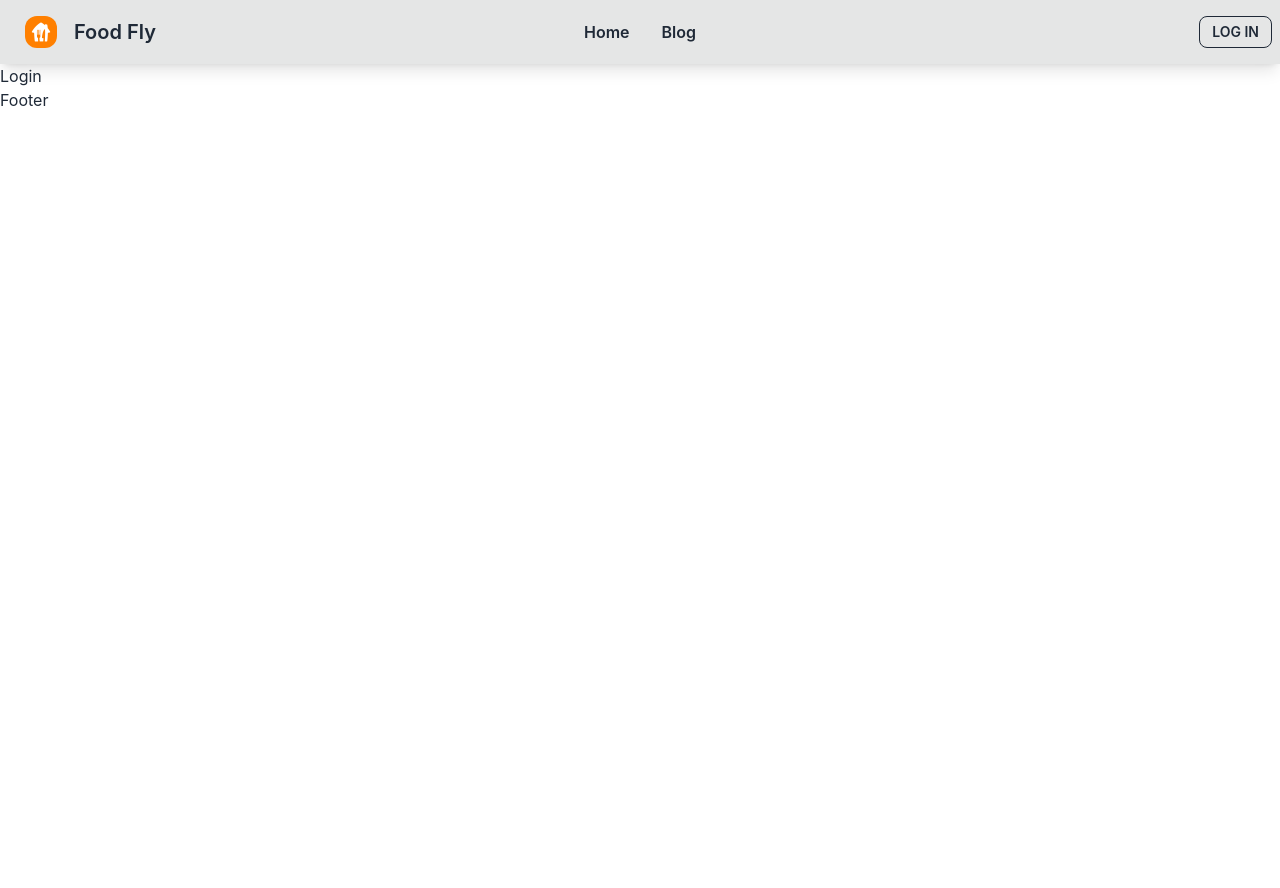
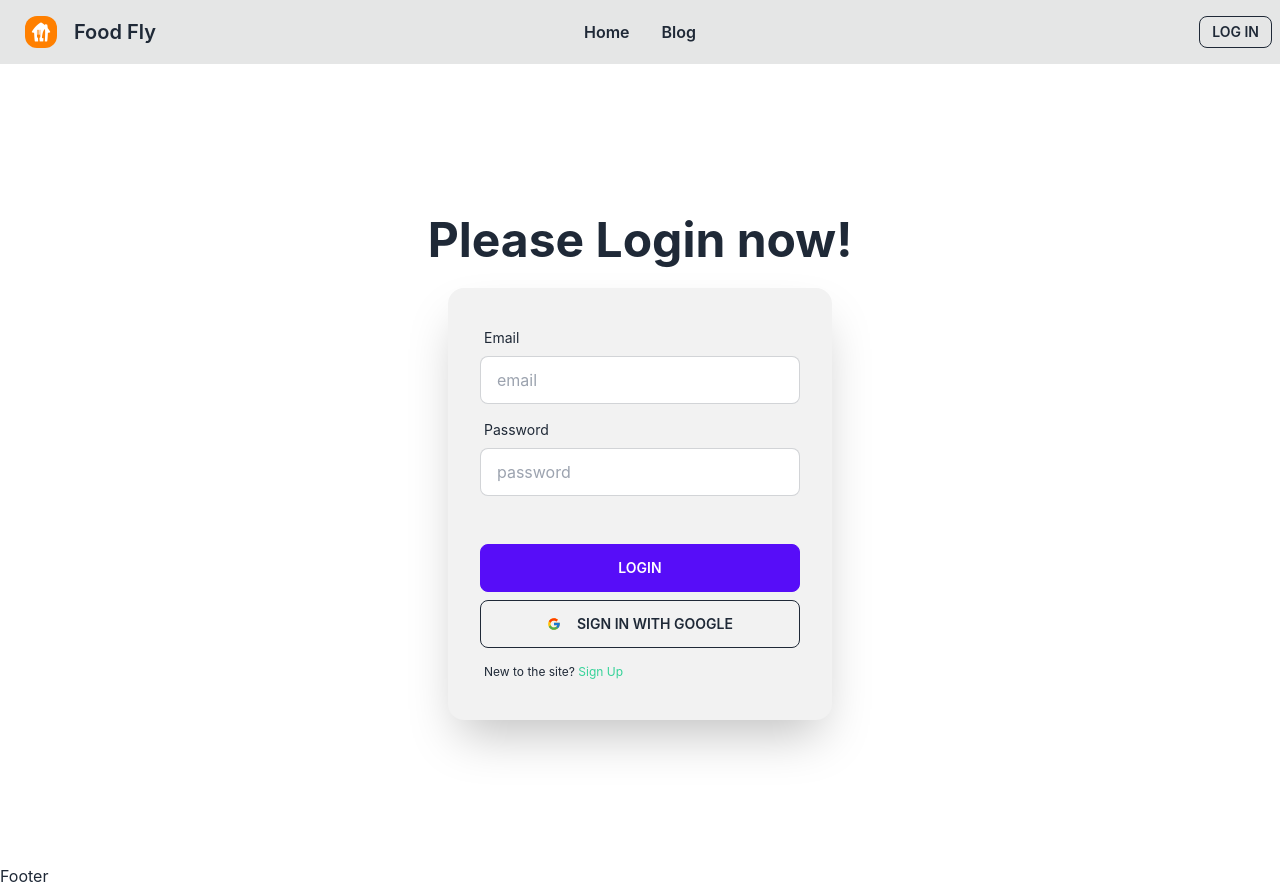
Before and after one commit to m7real/food-fly-client, a React (Create React App) app: page /login in a window 1280 px wide. Before the commit the page ends 800 px from the top, so only its background shows below. Built offline with nearby package versions, Linux system fonts and the light colour scheme; no server answers.

Commit message:
login added

```diff
--- a/package.json
+++ b/package.json
@@ -11,6 +11,7 @@
     "react": "^18.2.0",
     "react-dom": "^18.2.0",
     "react-hot-toast": "^2.4.0",
+    "react-icons": "^4.6.0",
     "react-router-dom": "^6.4.3",
     "react-scripts": "5.0.1",
     "web-vitals": "^2.1.4"
--- a/src/Pages/Login/Login/Login.js
+++ b/src/Pages/Login/Login/Login.js
@@ -1,9 +1,95 @@
-import React from "react";
+import React, { useContext, useState } from "react";
+import { AuthContext } from "../../../contexts/AuthProvider/AuthProvider";
+import { Link, useLocation, useNavigate } from "react-router-dom";
+import { FcGoogle } from "react-icons/fc";
+import toast from "react-hot-toast";
 
 const Login = () => {
+  const [error, setError] = useState("");
+  const { setLoading, signInWithGoogle, signIn } = useContext(AuthContext);
+  const navigate = useNavigate();
+  const location = useLocation();
+
+  // getting the route to be redirected after login
+  const from = location.state?.from?.pathname || "/";
+
+  const handleSubmit = (event) => {
+    event.preventDefault();
+    const form = event.target;
+    const email = form.email.value;
+    const password = form.password.value;
+    setError("");
+    signIn(email, password)
+      .then((result) => {
+        const user = result.user;
+        form.reset();
+        toast.success("Login Successful!");
+        setError("");
+        navigate(from, { replace: true });
+      })
+      .catch((e) => {
+        console.error(e);
+        setError(e.message);
+        toast.error(e.message);
+      })
+      .finally(() => {
+        setLoading(false);
+      });
+  };
+
+  // sign in with google
+  const handleGoogleSignIn = () => {
+    signInWithGoogle()
+      .then((result) => {
+        const user = result.user;
+        console.log(user);
+        // navigate(from, { replace: true });
+      })
+      .catch((error) => console.error(error))
+      .finally(() => {
+        setLoading(false);
+      });
+  };
+
   return (
-    <div>
-      <h2>Login</h2>
+    <div className="hero min-h-screen bg-base-100">
+      <div className="hero-content flex-col">
+        <div className="text-center lg:text-left">
+          <h1 className="text-2xl md:text-5xl my-2 font-bold">Please Login now!</h1>
+        </div>
+        <div className="card flex-shrink-0 w-full max-w-sm shadow-2xl bg-base-200">
+          <form onSubmit={handleSubmit} className="card-body">
+            <div className="form-control">
+              <label className="label">
+                <span className="label-text">Email</span>
+              </label>
+              <input type="email" name="email" placeholder="email" className="input input-bordered" required />
+            </div>
+            <div className="form-control">
+              <label className="label">
+                <span className="label-text">Password</span>
+              </label>
+              <input type="password" name="password" placeholder="password" className="input input-bordered" required />
+              <label className="label text-warning">{error}</label>
+            </div>
+            <div className="form-control mt-6">
+              <button className="btn btn-primary">Login</button>
+            </div>
+            <button onClick={handleGoogleSignIn} type="button" className="btn btn-outline btn-ghost">
+              <FcGoogle />
+              <span className="ml-4">Sign In With Google</span>
+            </button>
+            <label className="label">
+              <Link to="/signup" className="label-text-alt link link-hover">
+                New to the site? <span className="text-success">Sign Up</span>
+              </Link>
+              {/* <Link to="/register" state={{ from: location.state?.from }} replace className="label-text-alt link link-hover">
+                New to the site? <span className="text-success">Register Here</span>
+              </Link> */}
+            </label>
+          </form>
+        </div>
+      </div>
     </div>
   );
 };
```
Also changed, not shown: 1 other file (tests, documents, lock files or other folders).
